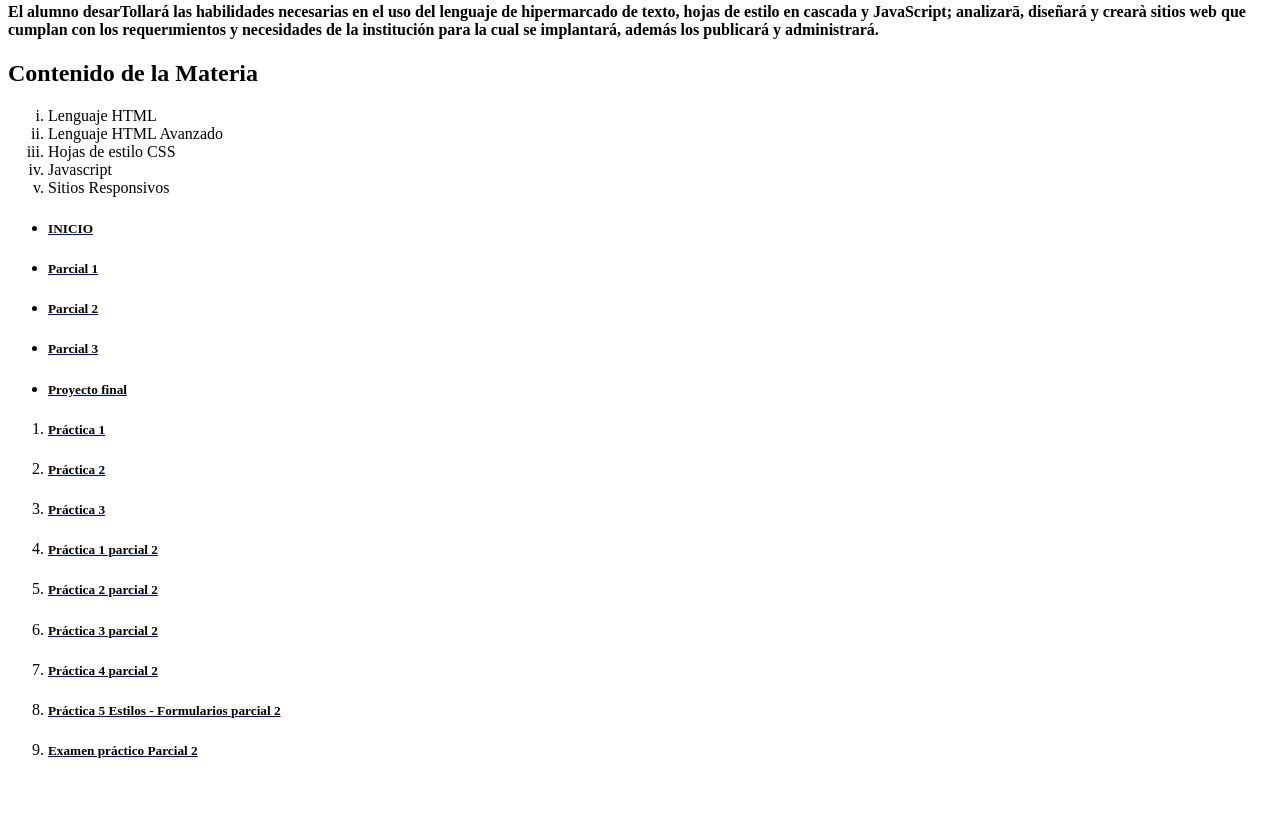
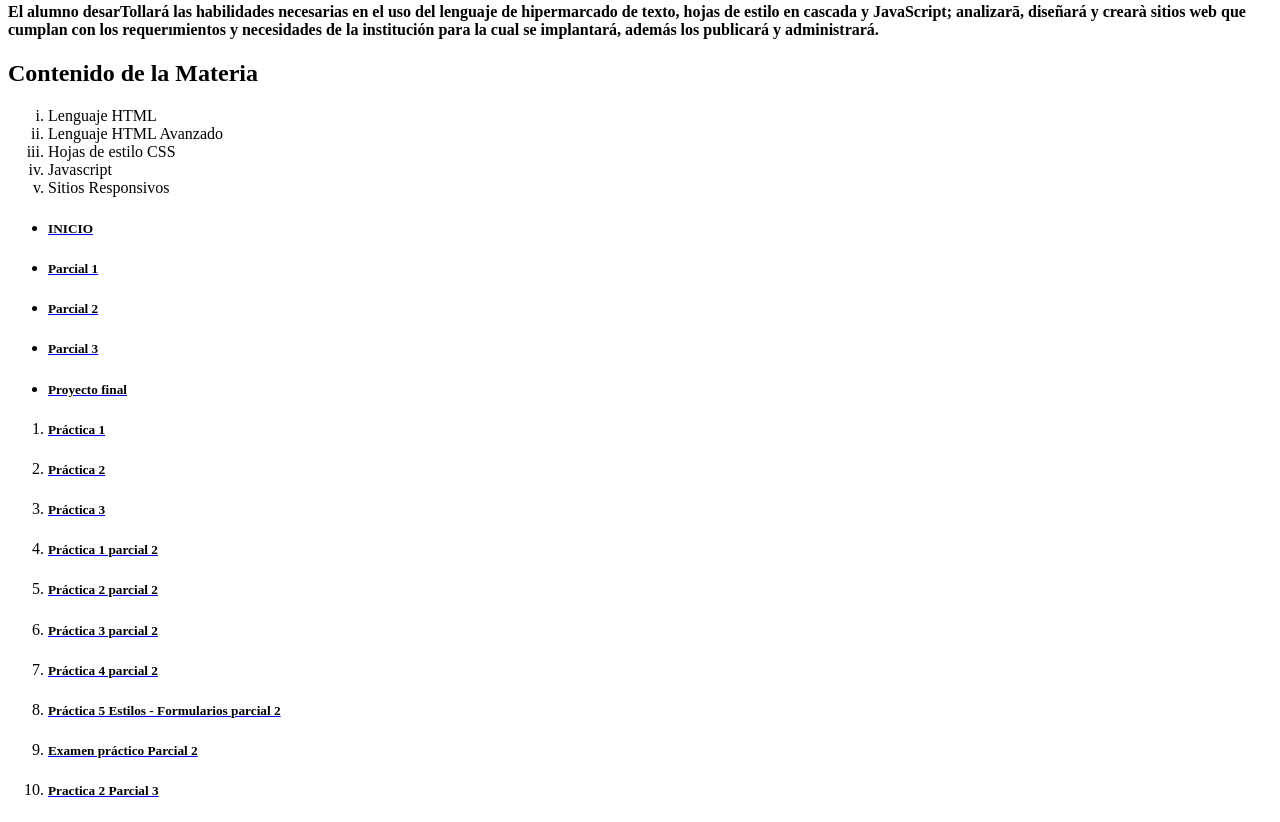
Before and after one commit to Kayjeys/portafolioweb, a plain HTML site: page index.html in a window 1280 px wide. Shown: the part 871-1693 px from the top of the page. Before the commit the page ends 1652 px from the top, so only its background shows below. Drawn offline with Linux system fonts and the light colour scheme.

Commit message:
Update index.html

```diff
--- a/index.html
+++ b/index.html
@@ -71,6 +71,7 @@
             <li class="cc" ><a href="p7.html"><h5><p style="color:#000000";>Práctica 4 parcial 2</p></h5></a></li>
             <li class="cc" ><a href="p8.html"><h5><p style="color:#000000";>Práctica 5 Estilos - Formularios parcial 2</p></h5></a></li>
             <li class="cc" ><a href="Examen Parcial 2/Examen2.html"><h5><p style="color:#000000";>Examen práctico Parcial 2</p></h5></a></li>
+            <li class="cc" ><a href="p2par3/Practica2.html"><h5><p style="color:#000000";>Practica 2 Parcial 3</p></h5></a></li>
         </ol>
     </body>
 
```
